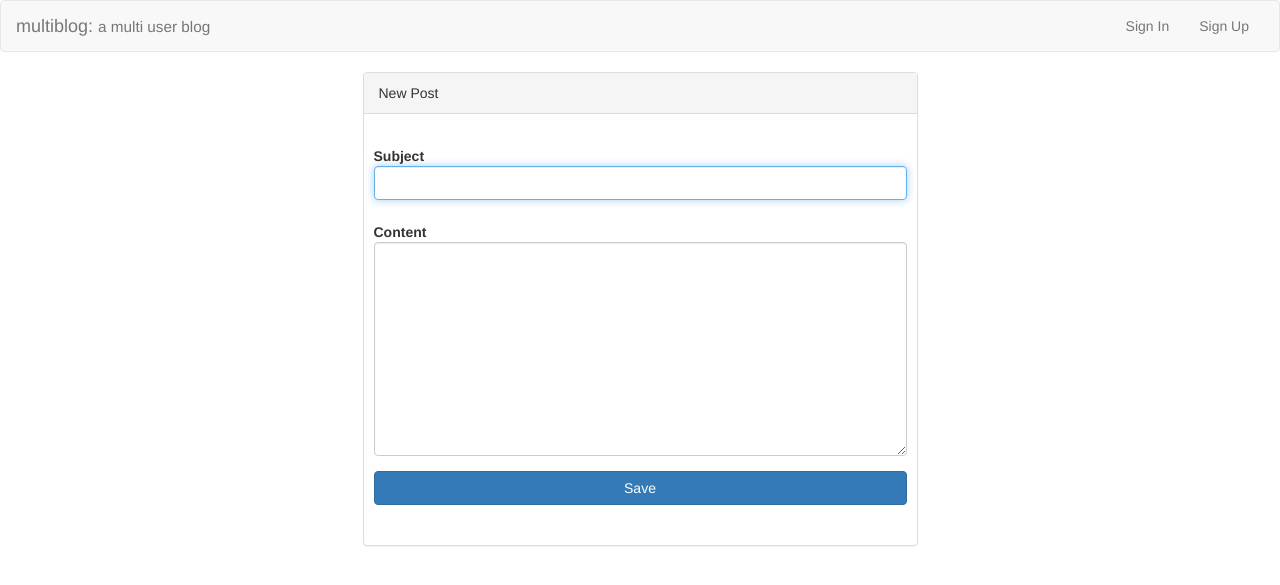
After one commit to sbagdat/multiplog, a Python web app: template templates/newpost.html in a window 1280 px wide. The commit adds this page. Shown: the top 585 px of the page. Run offline with Jinja, Linux system fonts and the light colour scheme; the template is opened without the code that fills it, so the values that code supplies are empty.

Commit message:
add creating and showing ability for posts

```diff
--- a/static/css/style.css
+++ b/static/css/style.css
@@ -8,3 +8,6 @@
 .error-message {
   margin-top: 0;
 }
+.btn-flat {
+  border-radius: 0;
+}
--- a/templates/base.html
+++ b/templates/base.html
@@ -47,6 +47,9 @@
                      navbar-nav
                      navbar-right">
             {% if user %}
+            <li>
+              <a href="/newpost" class="btn btn-default btn-flat"">New Post</a>
+            </li>
               <li>
                 <a href="#">{{user.user}}</a>
               </li>
--- /dev/null
+++ b/templates/newpost.html
@@ -0,0 +1,61 @@
+{% extends 'base.html' %}
+{% block content %}
+  <div class="row">
+    <div class="col-xs-12
+                col-sm-10 col-sm-offset-1
+                col-md-6  col-md-offset-3">
+      <div class="panel panel-default">
+        <div class="panel-heading">
+          New Post
+        </div>
+        <div class="panel-body">
+          {% if error %}
+            <p class="text-danger">
+              <strong>
+                An error occured:
+              </strong>
+              <ul>
+                <li class="text-danger">
+                  {{error}}
+                </li>
+              </ul>
+            </p>
+          {% endif %}
+          <form method="post"
+                class="signup-form
+                       form-horizontal">
+              <div class="form-group">
+                <label class="control-label"
+                       for="subject">
+                  Subject
+                </label>
+                <input type="text"
+                       class="form-control"
+                       id="subject"
+                       name="subject"
+                       autofocus
+                       value="{{values['username']}}">
+              </div>
+              <div class="form-group">
+                <label class="control-label"
+                       for="content">
+                  Content
+                </label>
+                <textarea class="form-control"
+                          id="content"
+                          rows="10"
+                          name="content"></textarea>
+              </div>
+
+              <div class="form-group">
+                  <button type="submit"
+                          class="btn btn-primary col-xs-12">
+                      Save
+                  </button>
+              </div>
+            </form>
+        </div>
+      </div>
+    </div>
+  </div>
+{% endblock %}
--- /dev/null
+++ b/templates/post.html
@@ -0,0 +1,5 @@
+{% extends "base.html" %}
+
+{% block content %}
+  {{post.render() | safe}}
+{% endblock %}
```
Also changed, not shown: main.py (+46 -3 lines), templates/_post.html (added, +18 -0 lines).
